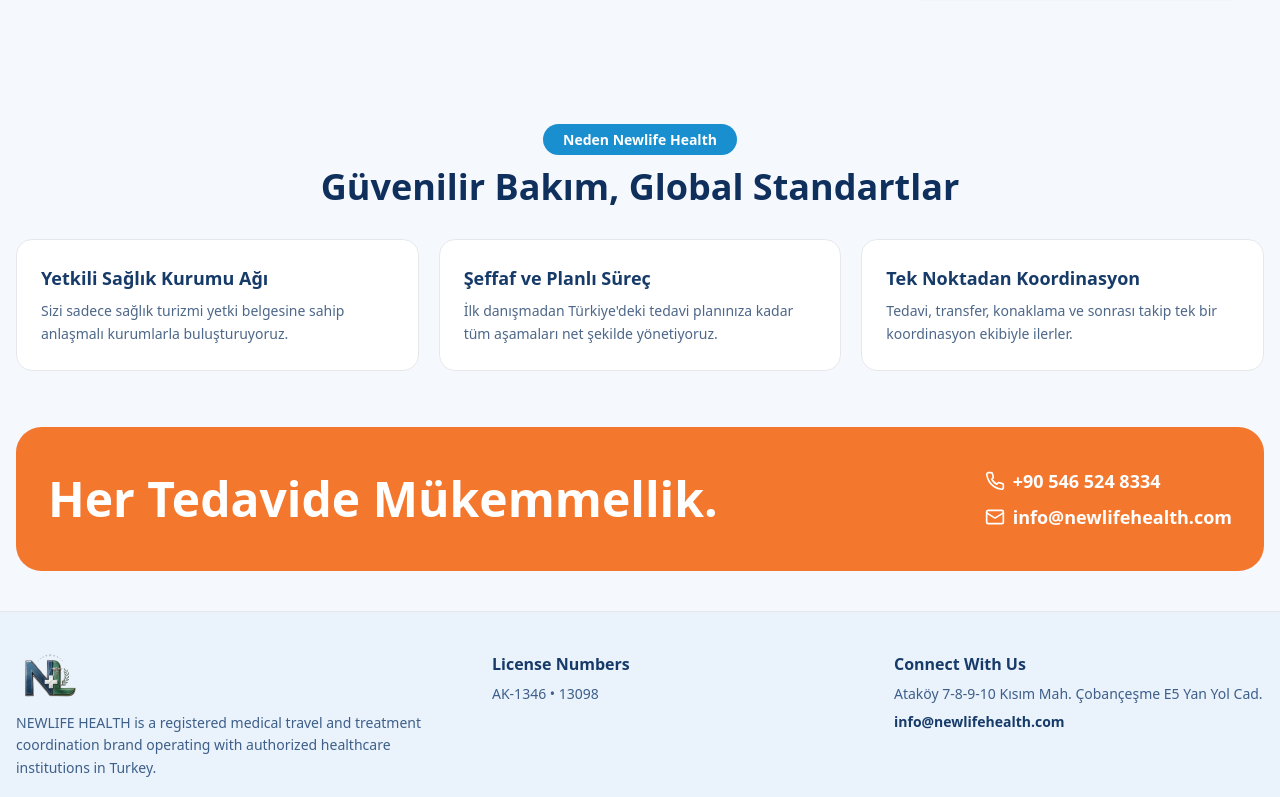
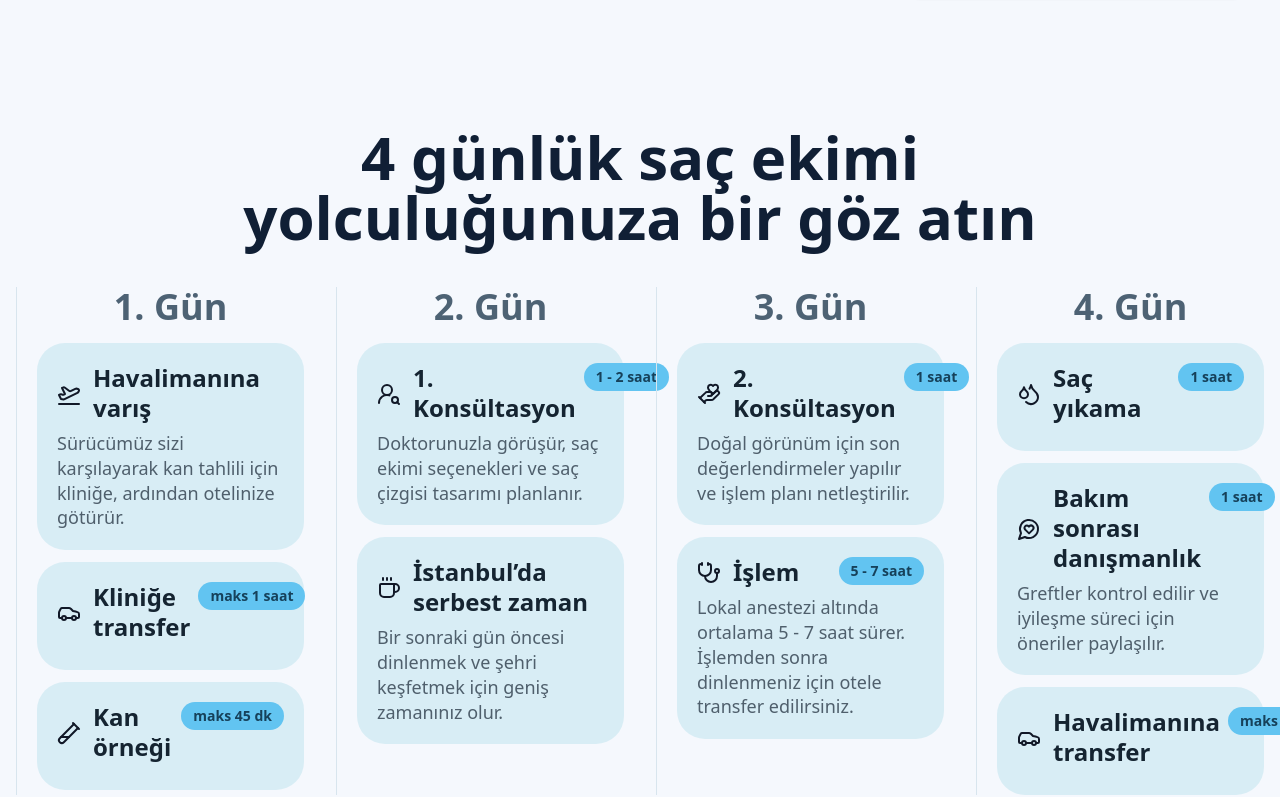
Before and after one commit to ibrahimtkmz/newlifehealth, a Next.js app: page / in a window 1280 px wide. Shown: the part 3184-3981 px from the top of the page. Built offline with nearby package versions, Linux system fonts and the light colour scheme.

Commit message:
Add 4-day hair transplant journey section before why block

```diff
--- a/app/page.jsx
+++ b/app/page.jsx
@@ -18,7 +18,15 @@
   Building2,
   Stethoscope,
   ArrowLeft,
-  ArrowRight
+  ArrowRight,
+  PlaneTakeoff,
+  Car,
+  TestTube2,
+  UserRoundSearch,
+  Coffee,
+  HandHeart,
+  Droplets,
+  MessageCircleHeart
 } from "lucide-react";
 import { useLanguage } from "./components/LanguageProvider";
 
@@ -92,6 +100,39 @@
     ],
     whyTag: "Neden Newlife Health",
     whyTitle: "Güvenilir Bakım, Global Standartlar",
+    journeyTitle: "4 günlük saç ekimi yolculuğunuza bir göz atın",
+    journeyDays: [
+      {
+        day: "1. Gün",
+        items: [
+          { icon: "plane", title: "Havalimanına varış", description: "Sürücümüz sizi karşılayarak kan tahlili için kliniğe, ardından otelinize götürür." },
+          { icon: "car", title: "Kliniğe transfer", badge: "maks 1 saat" },
+          { icon: "test", title: "Kan örneği", badge: "maks 45 dk" }
+        ]
+      },
+      {
+        day: "2. Gün",
+        items: [
+          { icon: "consult", title: "1. Konsültasyon", description: "Doktorunuzla görüşür, saç ekimi seçenekleri ve saç çizgisi tasarımı planlanır.", badge: "1 - 2 saat" },
+          { icon: "free", title: "İstanbul’da serbest zaman", description: "Bir sonraki gün öncesi dinlenmek ve şehri keşfetmek için geniş zamanınız olur." }
+        ]
+      },
+      {
+        day: "3. Gün",
+        items: [
+          { icon: "consult2", title: "2. Konsültasyon", description: "Doğal görünüm için son değerlendirmeler yapılır ve işlem planı netleştirilir.", badge: "1 saat" },
+          { icon: "procedure", title: "İşlem", description: "Lokal anestezi altında ortalama 5 - 7 saat sürer. İşlemden sonra dinlenmeniz için otele transfer edilirsiniz.", badge: "5 - 7 saat" }
+        ]
+      },
+      {
+        day: "4. Gün",
+        items: [
+          { icon: "wash", title: "Saç yıkama", badge: "1 saat" },
+          { icon: "aftercare", title: "Bakım sonrası danışmanlık", description: "Greftler kontrol edilir ve iyileşme süreci için öneriler paylaşılır.", badge: "1 saat" },
+          { icon: "car", title: "Havalimanına transfer", badge: "maks 1 saat" }
+        ]
+      }
+    ],
     graftTitle: "Greft Hesaplayıcı",
     graftSubtitle: "Tedavi etmek istediğiniz saç dökülme bölgelerini seçin",
     selectedZonesTitle: "Seçilen bölgeler",
@@ -178,6 +219,39 @@
     ],
     whyTag: "Why Newlife Health",
     whyTitle: "Trusted Care, Global Standards",
+    journeyTitle: "Take a look at your 4-day hair transplant journey",
+    journeyDays: [
+      {
+        day: "Day 1",
+        items: [
+          { icon: "plane", title: "Arrival at the airport", description: "One of our drivers meets you and takes you to the clinic for blood tests, then to your hotel." },
+          { icon: "car", title: "Transfer to the clinic", badge: "max 1 hour" },
+          { icon: "test", title: "Blood sampling", badge: "max 45 mins" }
+        ]
+      },
+      {
+        day: "Day 2",
+        items: [
+          { icon: "consult", title: "1st consultation", description: "Meet your doctor and discuss your hair transplant options plus hairline design.", badge: "1 - 2 hours" },
+          { icon: "free", title: "Free time in Istanbul", description: "You will have plenty of time to relax and enjoy Istanbul before the following day." }
+        ]
+      },
+      {
+        day: "Day 3",
+        items: [
+          { icon: "consult2", title: "2nd consultation", description: "Receive final expert advice to achieve a natural result and confirm your treatment plan.", badge: "1 hour" },
+          { icon: "procedure", title: "The procedure", description: "Performed under local anaesthesia and usually takes around 5 to 7 hours depending on graft count.", badge: "5 - 7 hours" }
+        ]
+      },
+      {
+        day: "Day 4",
+        items: [
+          { icon: "wash", title: "Hair washing", badge: "1 hour" },
+          { icon: "aftercare", title: "Advice on aftercare", description: "We check your grafts and share recommendations for smooth recovery.", badge: "1 hour" },
+          { icon: "car", title: "Transfer to the airport", badge: "max 1 hour" }
+        ]
+      }
+    ],
     graftTitle: "Graft Calculator",
     graftSubtitle: "Select the hair loss areas you would like to treat",
     selectedZonesTitle: "Selected zones",
@@ -264,6 +338,39 @@
     ],
     whyTag: "Почему Newlife Health",
     whyTitle: "Надежное лечение, глобальные стандарты",
+    journeyTitle: "Ознакомьтесь с вашим 4-дневным маршрутом пересадки волос",
+    journeyDays: [
+      {
+        day: "День 1",
+        items: [
+          { icon: "plane", title: "Прибытие в аэропорт", description: "Наш водитель встретит вас и отвезет в клинику на анализ крови, затем в отель." },
+          { icon: "car", title: "Трансфер в клинику", badge: "до 1 часа" },
+          { icon: "test", title: "Забор крови", badge: "до 45 мин" }
+        ]
+      },
+      {
+        day: "День 2",
+        items: [
+          { icon: "consult", title: "1-я консультация", description: "Встреча с врачом, обсуждение вариантов пересадки и дизайна линии роста волос.", badge: "1 - 2 часа" },
+          { icon: "free", title: "Свободное время в Стамбуле", description: "У вас будет достаточно времени отдохнуть и насладиться Стамбулом до следующего дня." }
+        ]
+      },
+      {
+        day: "День 3",
+        items: [
+          { icon: "consult2", title: "2-я консультация", description: "Финальные рекомендации для естественного результата и утверждение плана.", badge: "1 час" },
+          { icon: "procedure", title: "Процедура", description: "Проводится под местной анестезией и обычно длится 5–7 часов в зависимости от количества графтов.", badge: "5 - 7 часов" }
+        ]
+      },
+      {
+        day: "День 4",
+        items: [
+          { icon: "wash", title: "Мытье волос", badge: "1 час" },
+          { icon: "aftercare", title: "Рекомендации по уходу", description: "Проверяем графты и делимся рекомендациями для комфортного восстановления.", badge: "1 час" },
+          { icon: "car", title: "Трансфер в аэропорт", badge: "до 1 часа" }
+        ]
+      }
+    ],
     graftTitle: "Калькулятор графтов",
     graftSubtitle: "Выберите зоны выпадения волос, которые хотите лечить",
     selectedZonesTitle: "Выбранные зоны",
@@ -295,6 +402,17 @@
 export default function HomePage() {
   const { lang, setLang } = useLanguage();
   const t = content[lang] || content.en;
+  const journeyIcons = {
+    plane: PlaneTakeoff,
+    car: Car,
+    test: TestTube2,
+    consult: UserRoundSearch,
+    consult2: HandHeart,
+    free: Coffee,
+    procedure: Stethoscope,
+    wash: Droplets,
+    aftercare: MessageCircleHeart
+  };
   const [menuOpen, setMenuOpen] = useState(false);
   const [chatOpen, setChatOpen] = useState(false);
   const [chatMessage, setChatMessage] = useState("");
@@ -701,6 +819,34 @@
       </section>
 
       <section className="mx-auto w-full max-w-[1280px] px-4 py-14">
+        <h2 className="mx-auto mb-10 max-w-[820px] text-center text-4xl font-bold leading-tight text-[#101f35] md:text-6xl">{t.journeyTitle}</h2>
+        <div className="grid gap-8 md:grid-cols-2 xl:grid-cols-4">
+          {t.journeyDays.map((day) => (
+            <div key={day.day} className="border-l border-[#d8e5ee] pl-4 md:pl-5">
+              <p className="mb-4 text-center text-4xl font-semibold text-[#4d6274]">{day.day}</p>
+              <div className="space-y-3">
+                {day.items.map((item) => {
+                  const IconComponent = journeyIcons[item.icon] ?? CircleHelp;
+                  return (
+                    <article key={`${day.day}-${item.title}`} className="rounded-[28px] bg-[#d8edf5] p-5 text-[#152431]">
+                      <div className="mb-2 flex items-start justify-between gap-2">
+                        <div className="flex items-center gap-3">
+                          <IconComponent className="mt-0.5 h-6 w-6 shrink-0 text-[#111827]" />
+                          <h3 className="text-2xl font-semibold leading-tight">{item.title}</h3>
+                        </div>
+                        {item.badge && <span className="shrink-0 rounded-full bg-[#62c4f1] px-3 py-1 text-sm font-semibold text-[#16415a]">{item.badge}</span>}
+                      </div>
+                      {item.description && <p className="text-lg leading-snug text-[#4f5f6c]">{item.description}</p>}
+                    </article>
+                  );
+                })}
+              </div>
+            </div>
+          ))}
+        </div>
+      </section>
+
+      <section className="mx-auto w-full max-w-[1280px] px-4 py-14">
         <div className="mb-8 text-center">
           <span className="rounded-full bg-[#198fd0] px-5 py-1.5 text-sm font-semibold text-white">{t.whyTag}</span>
           <h2 className="mt-4 text-4xl font-bold text-[#0f2f5d]">{t.whyTitle}</h2>
```
